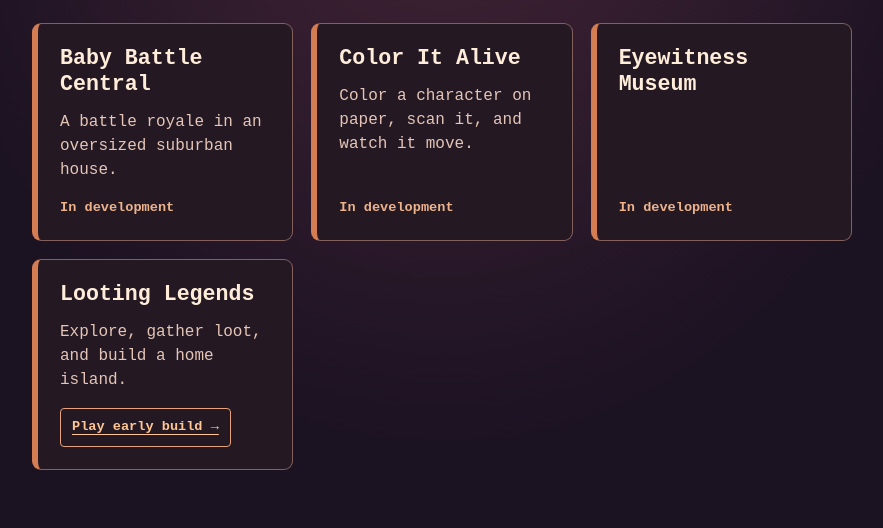
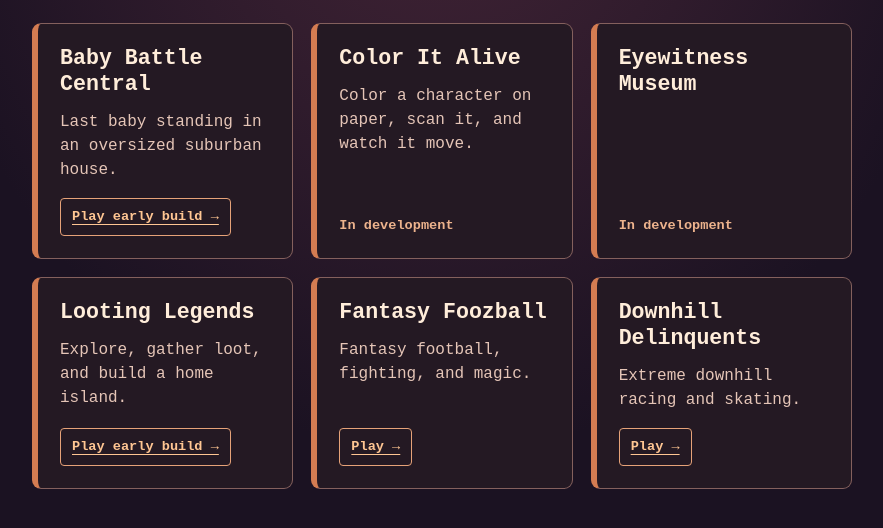
Before and after one commit to ChocwitMirk/ChocwitMirk, a plain HTML site: page more-games/index.html in a window 1280 px wide. Shown: the part 224-752 px from the top of the page, without its empty margins (198-1081 px from the left). Drawn offline with Linux system fonts and the light colour scheme.

Commit message:
Link playable Baby Battle Central and archive game builds from orange book

```diff
--- a/more-games/index.html
+++ b/more-games/index.html
@@ -24,10 +24,12 @@
   <a href="../">← Back to the arcade</a>
   <h1>More Games</h1>
   <ul class="shelf" aria-label="Games in development">
-    <li><h2>Baby Battle Central</h2><p>A battle royale in an oversized suburban house.</p><span class="status">In development</span></li>
+    <li><h2>Baby Battle Central</h2><p>Last baby standing in an oversized suburban house.</p><a class="action" href="../games/baby-battle-central/">Play early build →</a></li>
     <li><h2>Color It Alive</h2><p>Color a character on paper, scan it, and watch it move.</p><span class="status">In development</span></li>
     <li><h2>Eyewitness Museum</h2><span class="status">In development</span></li>
     <li><h2>Looting Legends</h2><p>Explore, gather loot, and build a home island.</p><a class="action" href="../games/looting-legends/">Play early build →</a></li>
+    <li><h2>Fantasy Foozball</h2><p>Fantasy football, fighting, and magic.</p><a class="action" href="../games/fantasy-foozball/">Play →</a></li>
+    <li><h2>Downhill Delinquents</h2><p>Extreme downhill racing and skating.</p><a class="action" href="../games/downhill-delinquents/">Play →</a></li>
   </ul>
 </main>
 </body>
```
